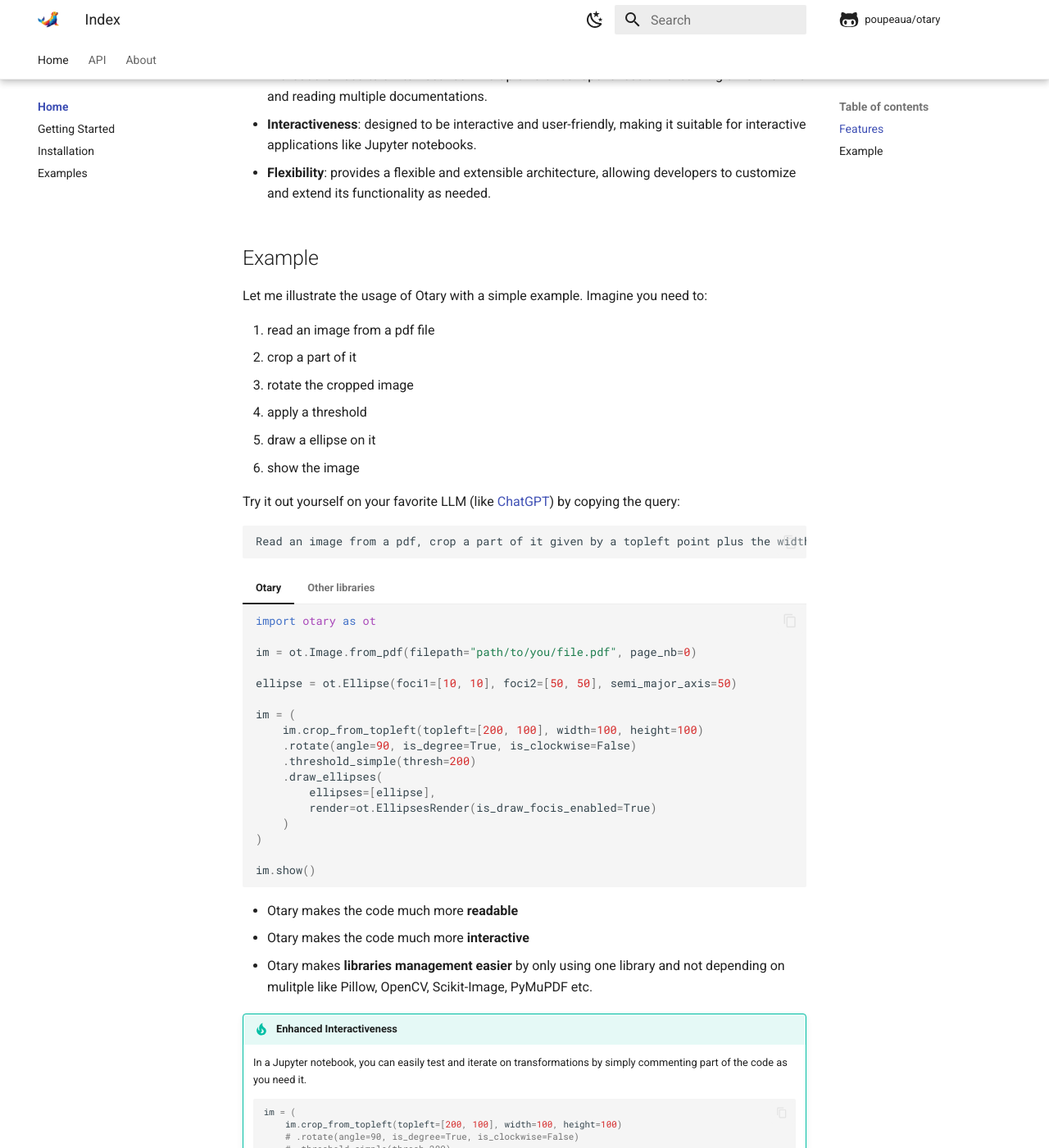
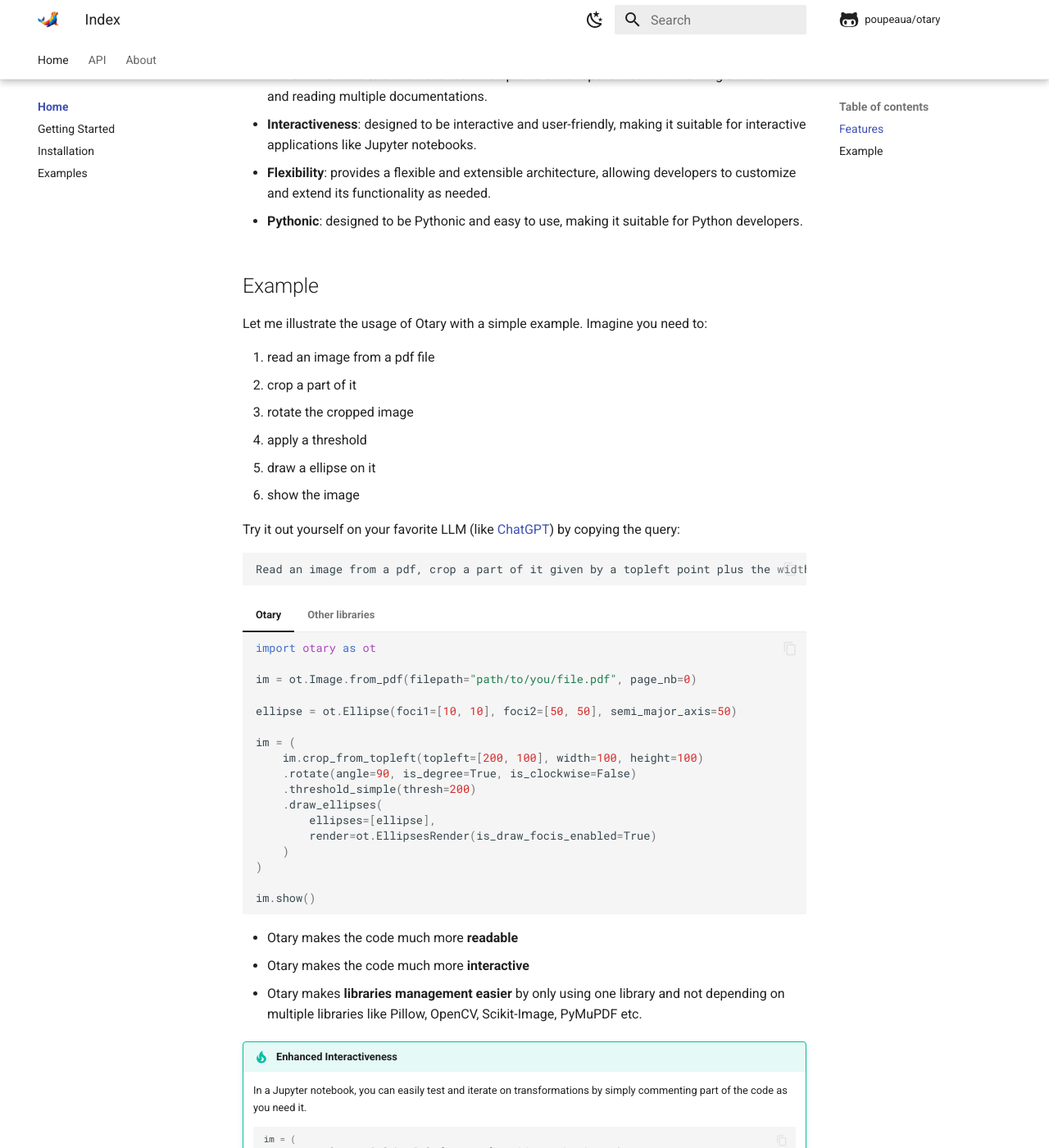
Before and after one commit to poupeaua/otary, an MkDocs documentation site: the page built from docs/index.md, in a window 1280 px wide and 1400 px high, scrolled down 822 px. Shown: the whole window at 82% size. Built offline with MkDocs 1.6.1 and Material for MkDocs 9.7.7, drawn with Linux system fonts in a browser that asks for light colours; comment, search, counter and statistics services are not loaded.

```diff
--- a/docs/index.md
+++ b/docs/index.md
@@ -25,6 +25,8 @@ The main features of Otary are:
 - **Interactiveness**: designed to be interactive and user-friendly, making it suitable for interactive applications like Jupyter notebooks.
 
 - **Flexibility**: provides a flexible and extensible architecture, allowing developers to customize and extend its functionality as needed.
+
+- **Pythonic**: designed to be Pythonic and easy to use, making it suitable for Python developers.
 
 ## Example
 
@@ -130,7 +132,7 @@ Read an image from a pdf, crop a part of it given by a topleft point plus the wi
 
 - Otary makes the code much more **readable**
 - Otary makes the code much more **interactive**
-- Otary makes **libraries management easier** by only using one library and not depending on mulitple like Pillow, OpenCV, Scikit-Image, PyMuPDF etc.
+- Otary makes **libraries management easier** by only using one library and not depending on multiple libraries like Pillow, OpenCV, Scikit-Image, PyMuPDF etc.
 
 !!! tip "Enhanced Interactiveness"
 
```
Also changed, not shown: README.md (+4 -2 lines), 3 other files.
